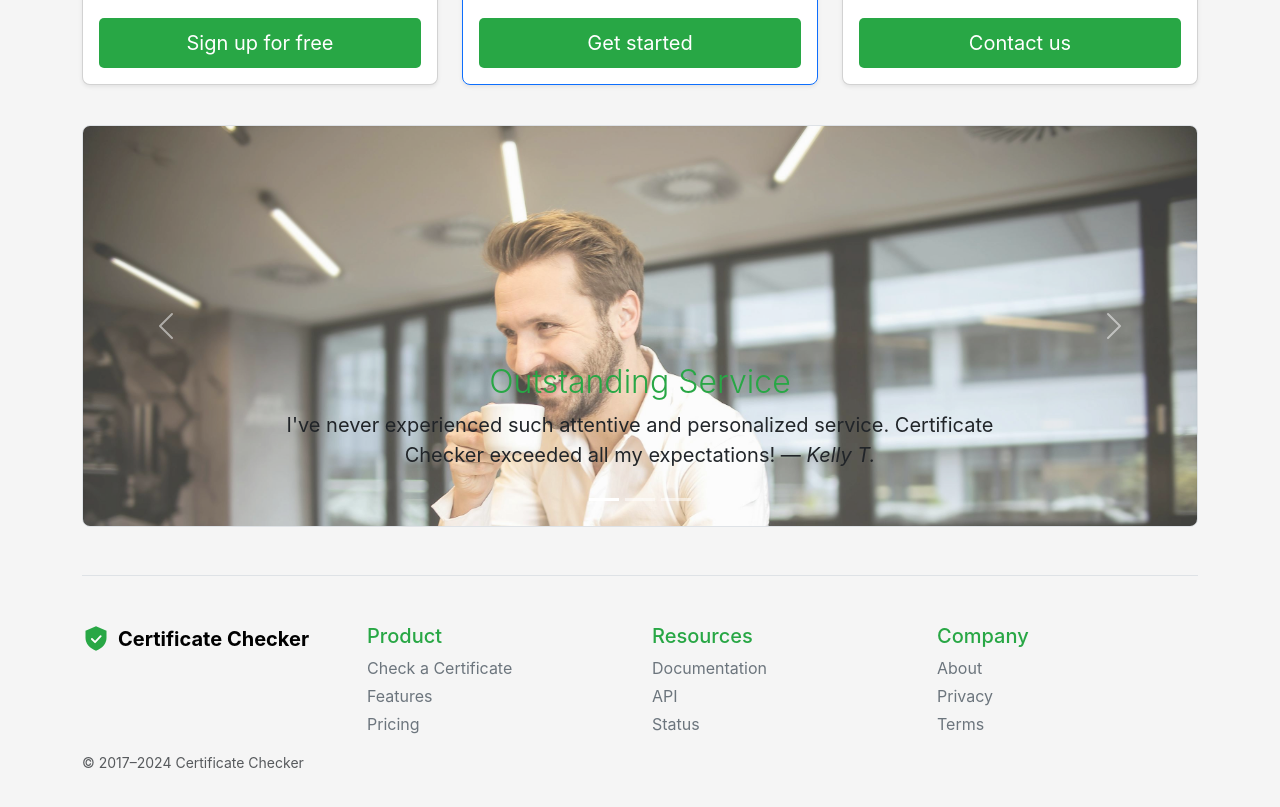
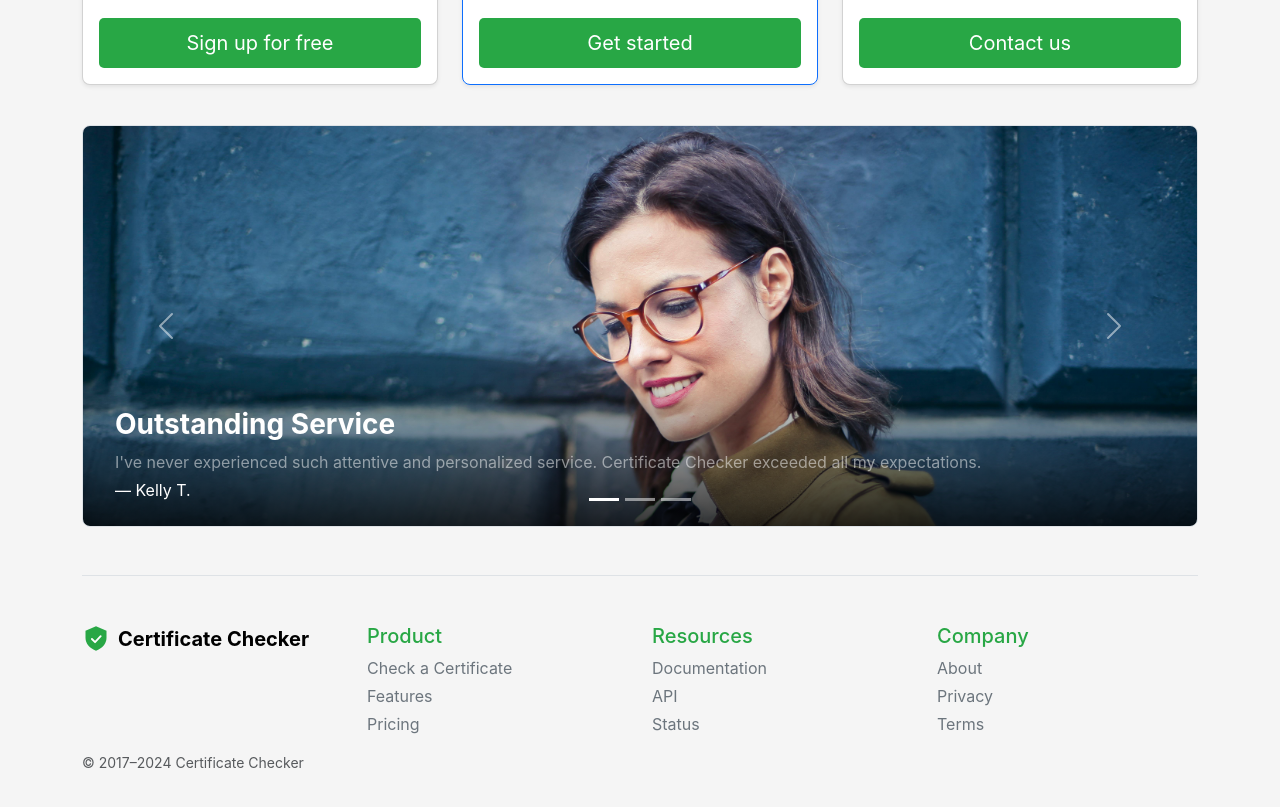
Before and after one commit to DineshShrestha/certificate-checker, a React (Create React App) app: page / in a window 1280 px wide. Shown: the part 2180-2987 px from the top of the page. Built offline with nearby package versions, Linux system fonts and the light colour scheme.

Commit message:
Fix low-contrast testimonial captions and photo/name mismatch
Overlay text had no scrim behind it and blended into bright photos.
Also fixed swapped image/name pairing from mismatched import aliases.

```diff
--- a/src/App.css
+++ b/src/App.css
@@ -22,3 +22,12 @@ p {
     left: 0;
     min-height: 400px;
 }
+
+.testimonial-caption {
+  bottom: 0;
+  left: 0;
+  right: 0;
+  padding: 2.5rem 2rem 1.5rem;
+  background: linear-gradient(to top, rgba(0, 0, 0, 0.8), rgba(0, 0, 0, 0));
+  border-radius: 0 0 0.375rem 0.375rem;
+}
--- a/src/components/Customer.jsx
+++ b/src/components/Customer.jsx
@@ -1,12 +1,12 @@
 import React from 'react'
 import John from "../assets/customer/john.jpg"
-import Michael from "../assets/customer/kellt.jpg"
-import Kelly from "../assets/customer/Michael.jpg"
+import Kelly from "../assets/customer/kellt.jpg"
+import Michael from "../assets/customer/Michael.jpg"
 
 const TESTIMONIALS = [
-  { image: Kelly, name: 'Kelly T.', title: 'Outstanding Service', quote: "I've never experienced such attentive and personalized service. Certificate Checker exceeded all my expectations!" },
-  { image: John, name: 'Michael R.', title: 'Trustworthy and Reliable', quote: "I've always felt confident in choosing Certificate Checker. They are trustworthy and deliver on their promises." },
-  { image: Michael, name: 'John S.', title: 'Exceptional Quality', quote: "The quality of their products and services is top-notch. I'm a loyal customer for life." },
+  { image: Kelly, name: 'Kelly T.', title: 'Outstanding Service', quote: "I've never experienced such attentive and personalized service. Certificate Checker exceeded all my expectations." },
+  { image: Michael, name: 'Michael R.', title: 'Trustworthy and Reliable', quote: "I've always felt confident choosing Certificate Checker. They're reliable and deliver on their promises." },
+  { image: John, name: 'John S.', title: 'Exceptional Quality', quote: "The quality of their product and support is top-notch. I'm a customer for life." },
 ]
 
 export default function Customer() {
@@ -28,14 +28,13 @@ export default function Customer() {
       <div className="carousel-inner border rounded-3">
         {TESTIMONIALS.map((testimonial, i) => (
           <div className={`carousel-item ${i === 0 ? 'active' : ''}`} key={testimonial.name}>
-            <img src={testimonial.image} className="d-block w-100 opacity-75" alt={testimonial.name} />
-            <div className="carousel-caption d-none d-md-block">
-              <h5 className="display-4 fs-2">{testimonial.title}</h5>
-              <figure>
-                <blockquote className="blockquote">
-                  <p className="text-dark">{testimonial.quote} &mdash; <em>{testimonial.name}</em></p>
-                </blockquote>
-              </figure>
+            <img src={testimonial.image} className="d-block w-100" alt={testimonial.name} />
+            <div className="carousel-caption testimonial-caption d-none d-md-block text-start">
+              <h5 className="fs-3 fw-bold text-white">{testimonial.title}</h5>
+              <blockquote className="blockquote mb-0">
+                <p className="fs-6 text-white-50 mb-1">{testimonial.quote}</p>
+                <footer className="fs-6 text-white">&mdash; {testimonial.name}</footer>
+              </blockquote>
             </div>
           </div>
         ))}
```
